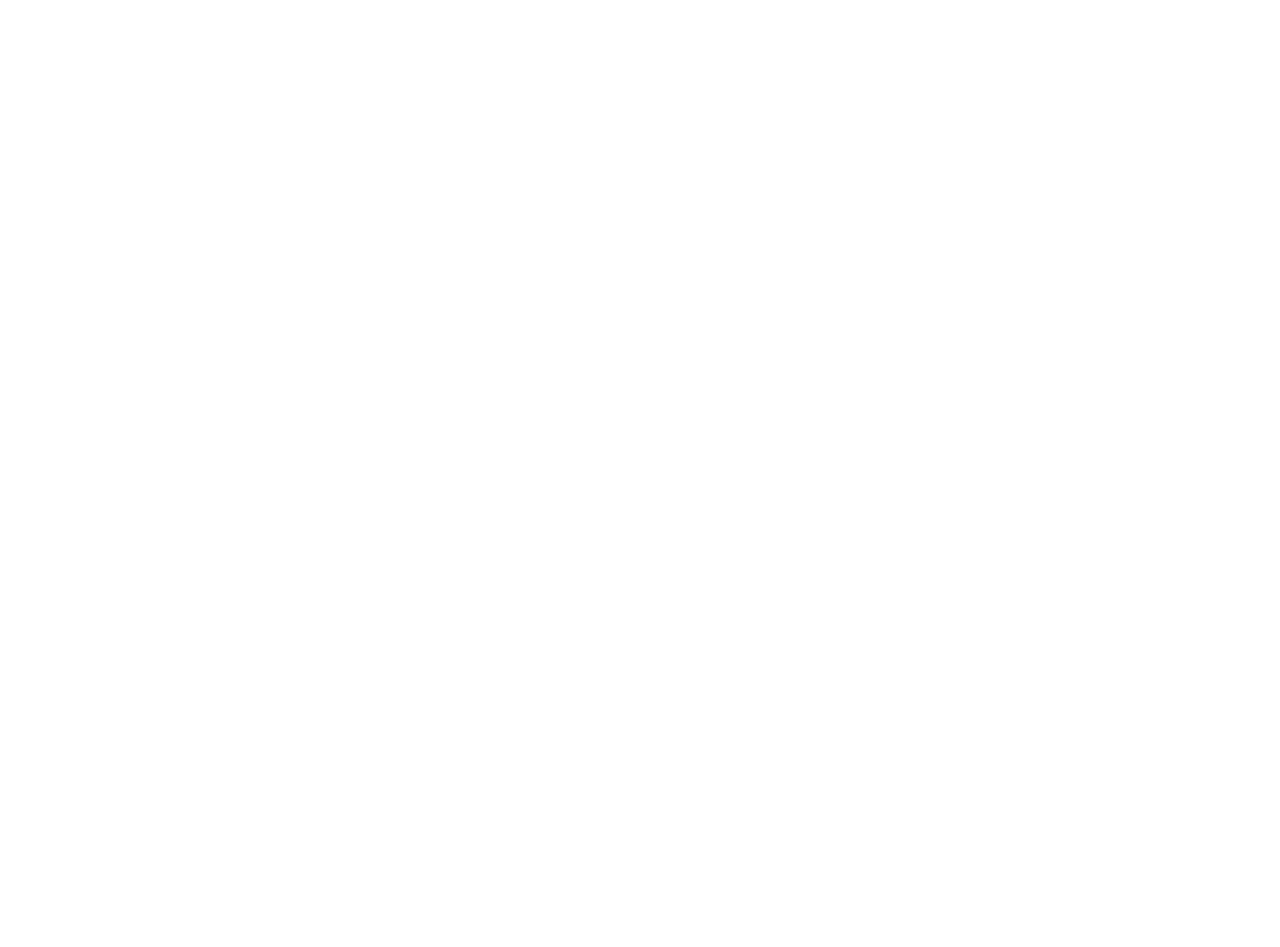
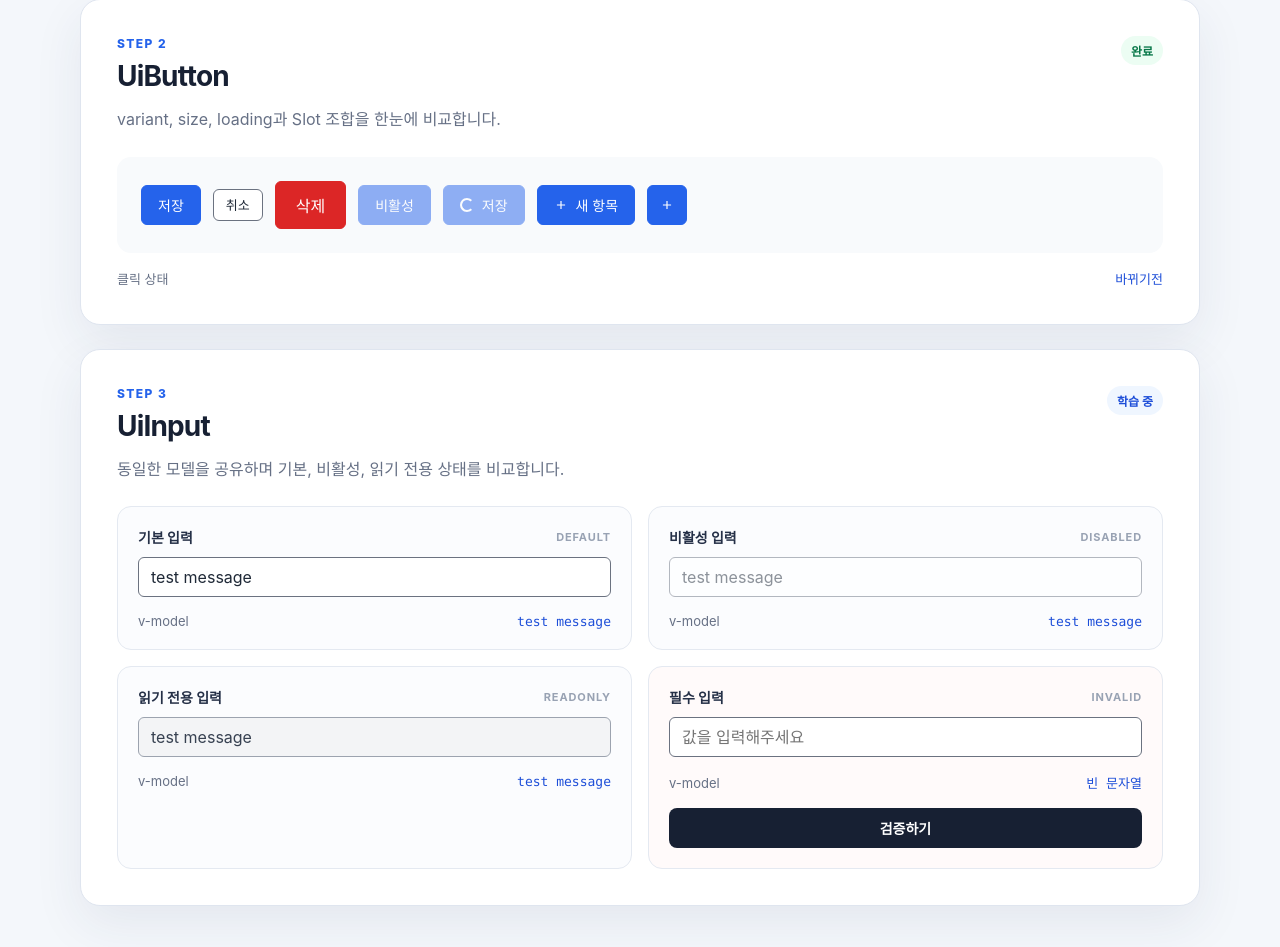
Before and after one commit to shs3832/nuxt-component, a Nuxt app: page / in a window 1280 px wide. Shown: the part 237-1184 px from the top of the page. Before the commit the page ends 800 px from the top, so only its background shows below. Built offline with nearby package versions, Linux system fonts and the light colour scheme.

Commit message:
feat: add UiInput component study

```diff
--- /dev/null
+++ b/app/components/ui/UiInput.vue
@@ -0,0 +1,54 @@
+<template>
+  <input
+    class="ui-input"
+    v-model="model"
+    :class="props.invalid && 'ui-input--invalid'"
+    :aria-invalid="props.invalid"
+  />
+</template>
+
+<script setup lang="ts">
+const props = withDefaults(
+  defineProps<{
+    invalid?: boolean;
+  }>(),
+  {
+    invalid: false,
+  },
+);
+
+const model = defineModel<string>();
+</script>
+
+<style scoped>
+.ui-input {
+  box-sizing: border-box;
+  border-radius: 6px;
+  border: 1px solid;
+  min-height: 40px;
+  padding: 0 12px;
+  font-family: inherit;
+  font-size: 16px;
+  background-color: #ffffff;
+  color: #1f2937;
+  border-color: #6b7280;
+  &:focus-visible {
+    outline-offset: 2px;
+    outline: 2px solid deeppink;
+  }
+
+  &:disabled {
+    opacity: 0.5;
+    cursor: not-allowed;
+  }
+
+  &[readonly] {
+    background-color: #f3f4f6;
+    border-color: #9ca3af;
+    color: #374151;
+  }
+}
+.ui-input--invalid {
+  border-color: #dc2626;
+}
+</style>
--- a/app/pages/index.vue
+++ b/app/pages/index.vue
@@ -1,8 +1,28 @@
 <template>
-  <main>
-    <h1>Nuxt UI Component Study</h1>
-    <p>기본구조와 컴포넌트 설계에대해 학습해보자</p>
+  <main class="study-page">
+    <header class="study-hero">
+      <p class="study-hero__eyebrow">NUXT 4 · PRESENTATION TIER</p>
+      <h1>UI Component Study</h1>
+      <p class="study-hero__description">
+        공통 UI의 책임과 상태를 직접 구현하고 검증하는 컴포넌트 실습실입니다.
+      </p>
+    </header>
+
+    <div class="study-grid">
+      <section class="study-card" aria-labelledby="button-study-title">
+        <div class="study-card__header">
           <div>
+            <p class="study-card__step">STEP 2</p>
+            <h2 id="button-study-title">UiButton</h2>
+          </div>
+          <span class="study-card__status">완료</span>
+        </div>
+
+        <p class="study-card__description">
+          variant, size, loading과 Slot 조합을 한눈에 비교합니다.
+        </p>
+
+        <div class="button-showcase">
           <UiButton
             id="save"
             title="저장버튼"
@@ -42,13 +62,139 @@
               </svg>
             </template>
           </UiButton>
+        </div>
 
-      <p>{{ state }}</p>
+        <p class="study-output">
+          <span>클릭 상태</span>
+          <code>{{ state }}</code>
+        </p>
+      </section>
+
+      <section class="study-card" aria-labelledby="input-study-title">
+        <div class="study-card__header">
+          <div>
+            <p class="study-card__step">STEP 3</p>
+            <h2 id="input-study-title">UiInput</h2>
+          </div>
+          <span class="study-card__status study-card__status--progress">
+            학습 중
+          </span>
+        </div>
+
+        <p class="study-card__description">
+          동일한 모델을 공유하며 기본, 비활성, 읽기 전용 상태를 비교합니다.
+        </p>
+
+        <div class="field-grid">
+          <div class="field-demo">
+            <div class="field-demo__header">
+              <label for="input">기본 입력</label>
+              <span>Default</span>
+            </div>
+            <UiInput
+              id="input"
+              name="input"
+              type="text"
+              class="field-demo__control"
+              placeholder="텍스트 입력"
+              autocomplete="off"
+              v-model="inputMessage"
+            />
+            <p class="field-demo__value">
+              <span>v-model</span>
+              <code>{{ inputMessage }}</code>
+            </p>
+          </div>
+
+          <div class="field-demo">
+            <div class="field-demo__header">
+              <label for="input2">비활성 입력</label>
+              <span>Disabled</span>
+            </div>
+            <UiInput
+              id="input2"
+              name="input2"
+              type="text"
+              class="field-demo__control"
+              placeholder="텍스트 입력"
+              autocomplete="off"
+              v-model="inputMessage"
+              disabled
+            />
+            <p class="field-demo__value">
+              <span>v-model</span>
+              <code>{{ inputMessage }}</code>
+            </p>
+          </div>
+
+          <div class="field-demo">
+            <div class="field-demo__header">
+              <label for="input3">읽기 전용 입력</label>
+              <span>Readonly</span>
+            </div>
+            <UiInput
+              id="input3"
+              name="input3"
+              type="text"
+              class="field-demo__control"
+              placeholder="텍스트 입력"
+              autocomplete="off"
+              v-model="inputMessage"
+              readonly
+            />
+            <p class="field-demo__value">
+              <span>v-model</span>
+              <code>{{ inputMessage }}</code>
+            </p>
+          </div>
+
+          <form
+            class="field-demo field-demo--validation"
+            @submit.prevent="handleSubmit"
+            novalidate
+          >
+            <div class="field-demo__header">
+              <label for="inputReq2">필수 입력</label>
+              <span>Invalid</span>
+            </div>
+            <UiInput
+              id="inputReq2"
+              name="inputReq2"
+              type="text"
+              class="field-demo__control"
+              placeholder="값을 입력해주세요"
+              autocomplete="off"
+              v-model="inputMessageRequired"
+              required
+              :invalid="isInvalid"
+              :aria-describedby="isInvalid ? 'inputReq2-error' : undefined"
+            />
+            <p
+              v-if="isInvalid"
+              id="inputReq2-error"
+              class="field-demo__error"
+            >
+              필수 입력 항목입니다.
+            </p>
+            <p class="field-demo__value">
+              <span>v-model</span>
+              <code>{{ inputMessageRequired || "빈 문자열" }}</code>
+            </p>
+            <button class="validation-submit" type="submit">검증하기</button>
+          </form>
+        </div>
+      </section>
     </div>
   </main>
 </template>
 
 <script lang="ts" setup>
+const inputMessage = ref("test message");
+const inputMessageRequired = ref("");
+const hasSubmitted = ref(false);
+const isInvalid = computed(() => {
+  return inputMessageRequired.value.trim() === "" && hasSubmitted.value;
+});
 const state = ref("바뀌기전");
 const buttonClick = () => {
   if (state.value === "바뀌기전") {
@@ -57,4 +203,223 @@ const buttonClick = () => {
     state.value = "바뀌기전";
   }
 };
+
+const handleSubmit = () => {
+  hasSubmitted.value = true;
+};
 </script>
+
+<style scoped>
+:global(body) {
+  margin: 0;
+  background: #f4f7fb;
+}
+
+.study-page {
+  min-height: 100vh;
+  box-sizing: border-box;
+  padding: clamp(32px, 6vw, 72px) clamp(20px, 4vw, 48px);
+  color: #172033;
+  font-family:
+    Inter, Pretendard, -apple-system, BlinkMacSystemFont, "Segoe UI", sans-serif;
+}
+
+.study-hero,
+.study-grid {
+  width: min(100%, 1120px);
+  margin-inline: auto;
+}
+
+.study-hero {
+  margin-bottom: 32px;
+}
+
+.study-hero__eyebrow,
+.study-card__step {
+  margin: 0 0 8px;
+  color: #2563eb;
+  font-size: 12px;
+  font-weight: 800;
+  letter-spacing: 0.12em;
+}
+
+.study-hero h1 {
+  margin: 0;
+  font-size: clamp(36px, 6vw, 64px);
+  line-height: 1;
+  letter-spacing: -0.04em;
+}
+
+.study-hero__description {
+  max-width: 620px;
+  margin: 18px 0 0;
+  color: #5b6475;
+  font-size: 16px;
+  line-height: 1.7;
+}
+
+.study-grid {
+  display: grid;
+  gap: 24px;
+}
+
+.study-card {
+  padding: clamp(24px, 4vw, 36px);
+  border: 1px solid #dfe5ef;
+  border-radius: 20px;
+  background: #ffffff;
+  box-shadow: 0 18px 50px rgb(39 55 83 / 8%);
+}
+
+.study-card__header {
+  display: flex;
+  align-items: flex-start;
+  justify-content: space-between;
+  gap: 20px;
+}
+
+.study-card__header h2 {
+  margin: 0;
+  font-size: 28px;
+  letter-spacing: -0.03em;
+}
+
+.study-card__status {
+  flex: 0 0 auto;
+  padding: 6px 10px;
+  border-radius: 999px;
+  background: #ecfdf3;
+  color: #067647;
+  font-size: 12px;
+  font-weight: 700;
+}
+
+.study-card__status--progress {
+  background: #eff6ff;
+  color: #1d4ed8;
+}
+
+.study-card__description {
+  margin: 14px 0 24px;
+  color: #667085;
+  line-height: 1.6;
+}
+
+.button-showcase {
+  display: flex;
+  flex-wrap: wrap;
+  align-items: center;
+  gap: 12px;
+  padding: 24px;
+  border-radius: 14px;
+  background: #f8fafc;
+}
+
+.study-output,
+.field-demo__value {
+  display: flex;
+  align-items: center;
+  justify-content: space-between;
+  gap: 16px;
+  margin: 16px 0 0;
+  color: #667085;
+  font-size: 13px;
+}
+
+.study-output code,
+.field-demo__value code {
+  overflow: hidden;
+  color: #1d4ed8;
+  font-family: "SFMono-Regular", Consolas, monospace;
+  text-overflow: ellipsis;
+  white-space: nowrap;
+}
+
+.field-grid {
+  display: grid;
+  grid-template-columns: repeat(2, minmax(0, 1fr));
+  gap: 16px;
+}
+
+.field-demo {
+  min-width: 0;
+  padding: 20px;
+  border: 1px solid #e4e9f1;
+  border-radius: 14px;
+  background: #fbfcfe;
+}
+
+.field-demo--validation {
+  background: #fffafa;
+}
+
+.field-demo__header {
+  display: flex;
+  align-items: center;
+  justify-content: space-between;
+  gap: 12px;
+  margin-bottom: 10px;
+}
+
+.field-demo__header label {
+  color: #253047;
+  font-size: 14px;
+  font-weight: 700;
+}
+
+.field-demo__header span {
+  color: #98a2b3;
+  font-size: 11px;
+  font-weight: 700;
+  letter-spacing: 0.08em;
+  text-transform: uppercase;
+}
+
+.field-demo__control {
+  width: 100%;
+}
+
+.field-demo__error {
+  margin: 8px 0 0;
+  color: #b42318;
+  font-size: 13px;
+  font-weight: 600;
+}
+
+.validation-submit {
+  width: 100%;
+  min-height: 40px;
+  margin-top: 16px;
+  border: 0;
+  border-radius: 8px;
+  background: #172033;
+  color: #ffffff;
+  font: inherit;
+  font-size: 14px;
+  font-weight: 700;
+  cursor: pointer;
+}
+
+.validation-submit:hover {
+  background: #253047;
+}
+
+.validation-submit:focus-visible {
+  outline: 3px solid #60a5fa;
+  outline-offset: 3px;
+}
+
+@media (max-width: 720px) {
+  .study-card {
+    border-radius: 16px;
+  }
+
+  .field-grid {
+    grid-template-columns: 1fr;
+  }
+
+  .button-showcase {
+    padding: 18px;
+  }
+}
+</style>
```
Lines whose indentation alone changed are shown as unchanged.
